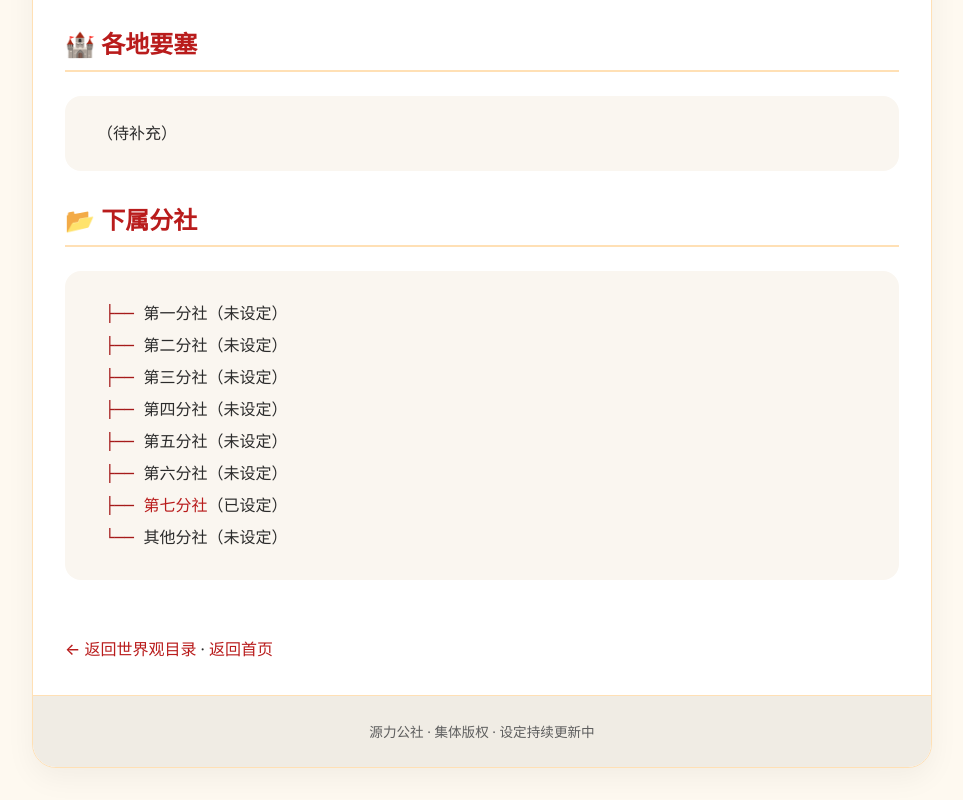
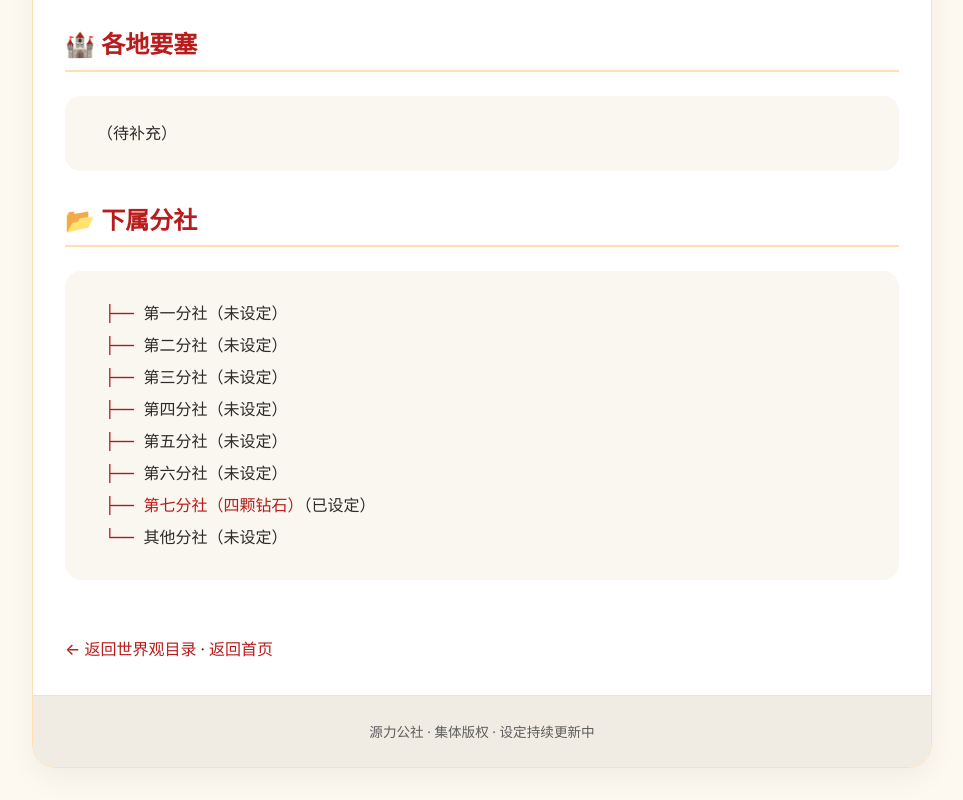
Before and after one commit to yuanli78/yuanli7_commune_c, a plain HTML site: page data-line-she.html in a window 1280 px wide. Shown: the part 1577-2377 px from the top of the page, without its empty margins (158-1121 px from the left). Drawn offline with Linux system fonts and the light colour scheme.

Commit message:
Update data-line-she.html

```diff
--- a/data-line-she.html
+++ b/data-line-she.html
@@ -194,7 +194,7 @@
                 <li>第四分社（未设定）</li>
                 <li>第五分社（未设定）</li>
                 <li>第六分社（未设定）</li>
-                <li><a href="seventh-branch.html">第七分社</a>（已设定）</li>
+                <li><a href="seventh-branch-four-diamonds.html">第七分社（四颗钻石）</a>（已设定）</li>
                 <li>其他分社（未设定）</li>
             </ul>
         </div>
```
